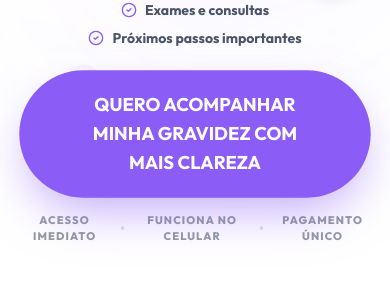
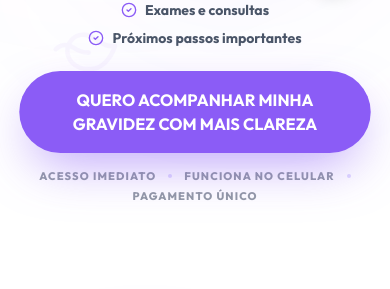
Before and after one commit to lowticketproject-jhon/LP-casa-organizada, a React (Vite) app: page / in a window 390 px wide. Shown: the part 829-1118 px from the top of the page. Built offline with nearby package versions, Linux system fonts and the light colour scheme.

Commit message:
Ajusta tamanho do botão CTA no mobile

```diff
--- a/src/App.tsx
+++ b/src/App.tsx
@@ -271,7 +271,7 @@ export default function App() {
             transition={{ duration: 0.8, delay: 0.3, ease: [0.22, 1, 0.36, 1] }}
             className="flex flex-col items-center"
           >
-            <Button primary className="text-lg px-12 py-5" onClick={() => {
+            <Button primary className="text-base md:text-lg px-8 md:px-12 py-3 md:py-5" onClick={() => {
               const fbq = (window as any).fbq;
               if (fbq) {
                 fbq('track', 'Lead', {
@@ -282,10 +282,10 @@ export default function App() {
                         }}>QUERO ACOMPANHAR MINHA GRAVIDEZ COM MAIS CLAREZA</Button>
 
             {/* Microtexto */}
-            <div className="flex items-center justify-center gap-4 mt-4 text-[11px] font-black uppercase tracking-widest text-brand-text-muted/60">
-              <span>Acesso imediato</span>
+            <div className="flex flex-wrap items-center justify-center gap-x-3 gap-y-1 mt-4 text-[11px] font-black uppercase tracking-widest text-brand-text-muted/60">
+              <span className="whitespace-nowrap">Acesso imediato</span>
               <span className="w-1 h-1 rounded-full bg-brand-lavender-dark" />
-              <span>Funciona no celular</span>
+              <span className="whitespace-nowrap">Funciona no celular</span>
               <span className="w-1 h-1 rounded-full bg-brand-lavender-dark" />
               <span>Pagamento único</span>
             </div>
@@ -531,9 +531,9 @@ export default function App() {
                   <span className="text-5xl font-black text-brand-text font-display">R$ 19,90</span>
                 </div>
                 <div className="flex items-center justify-center gap-4 mt-3 text-[11px] font-bold uppercase tracking-widest text-brand-accent">
-                  <span>Pagamento único</span>
+<span className="whitespace-nowrap">Pagamento único</span>
                   <span className="w-1 h-1 rounded-full bg-brand-accent" />
-                  <span>Acesso imediato</span>
+                  <span className="whitespace-nowrap">Acesso imediato</span>
                 </div>
               </div>
 
```
